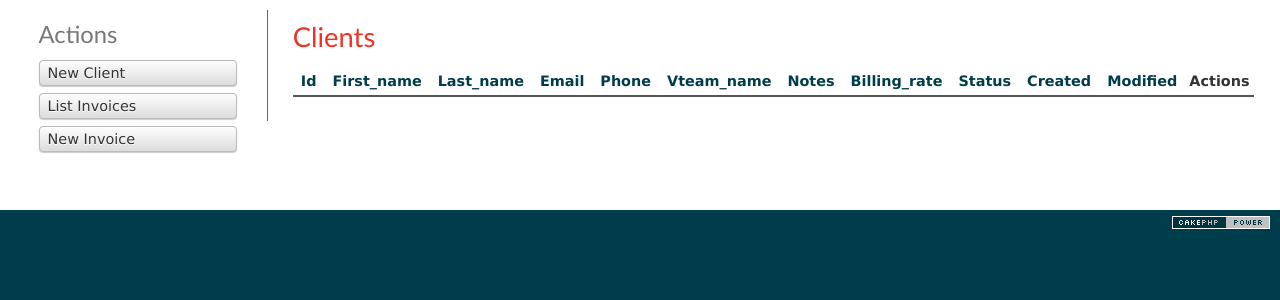
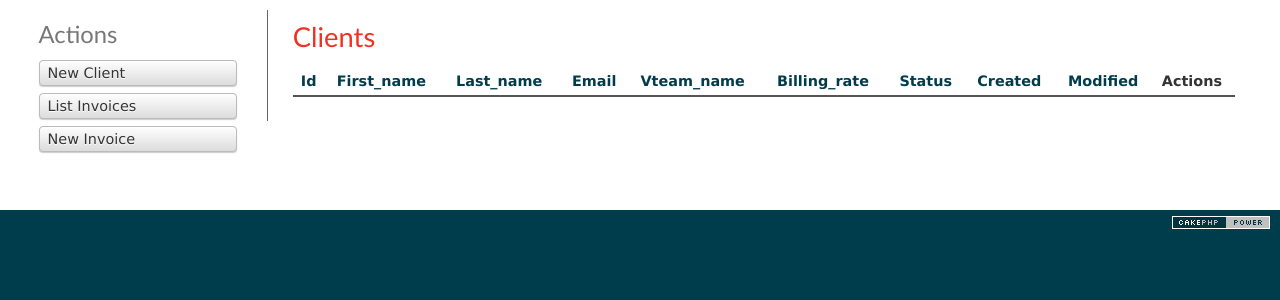
Before and after one commit to asimzeeshan/BillingDeck, a CakePHP app: the page made by app/View/Clients/index.ctp in a window 1280 px wide. Shown: the part 47-347 px from the top of the page. Run offline with PHP 8.4 and a stand-in for CakePHP, Linux system fonts and the light colour scheme; the template is opened without the code that fills it, so the values that code supplies are empty; some libraries are stand-ins or nearby versions.

Commit message:
Updating the clients dashboard

```diff
--- a/app/View/Clients/index.ctp
+++ b/app/View/Clients/index.ctp
@@ -6,9 +6,7 @@
 			<th><?php echo $this->Paginator->sort('first_name'); ?></th>
 			<th><?php echo $this->Paginator->sort('last_name'); ?></th>
 			<th><?php echo $this->Paginator->sort('email'); ?></th>
-			<th><?php echo $this->Paginator->sort('phone'); ?></th>
 			<th><?php echo $this->Paginator->sort('vteam_name'); ?></th>
-			<th><?php echo $this->Paginator->sort('notes'); ?></th>
 			<th><?php echo $this->Paginator->sort('billing_rate'); ?></th>
 			<th><?php echo $this->Paginator->sort('status'); ?></th>
 			<th><?php echo $this->Paginator->sort('created'); ?></th>
@@ -21,9 +19,7 @@
 		<td><?php echo h($client['Client']['first_name']); ?>&nbsp;</td>
 		<td><?php echo h($client['Client']['last_name']); ?>&nbsp;</td>
 		<td><?php echo h($client['Client']['email']); ?>&nbsp;</td>
-		<td><?php echo h($client['Client']['phone']); ?>&nbsp;</td>
 		<td><?php echo h($client['Client']['vteam_name']); ?>&nbsp;</td>
-		<td><?php echo h($client['Client']['notes']); ?>&nbsp;</td>
 		<td><?php echo h($client['Client']['billing_rate']); ?>&nbsp;</td>
 		<td><?php echo h($client['Client']['status']); ?>&nbsp;</td>
 		<td><?php echo h($client['Client']['created']); ?>&nbsp;</td>
```
